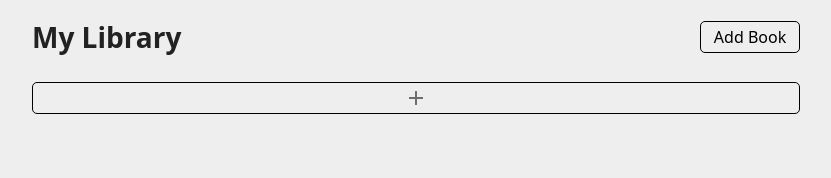
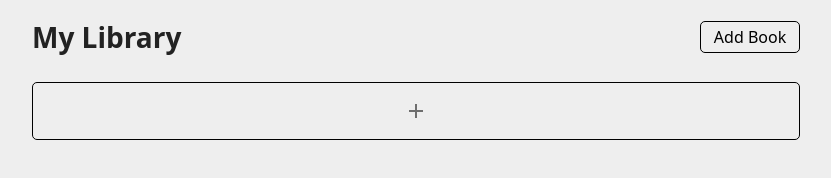
Before and after one commit to mhmkhizar/my-library, a plain HTML site: page index.html in a window 1280 px wide. Shown: the whole page, without its empty margins (224-1055 px from the left). Drawn offline with Linux system fonts and the light colour scheme.

Commit message:
Refactor button and icon styles for improved layout and consistency

```diff
--- a/styles.css
+++ b/styles.css
@@ -117,6 +117,13 @@ body {
   height: 1.25em;
 }
 
+/* .icon.plus-icon {
+  width: 5em;
+  height: 5em;
+  fill: black;
+  opacity: 1;
+} */
+
 .button {
   padding: 0.2em 0.8em;
   border-radius: 5px;
@@ -193,6 +200,10 @@ input[type="checkbox"] {
 
 .main-header .primary-heading {
   font-size: 2.8rem;
+}
+
+.button.add-book-bar {
+  padding: 1.6rem 0;
 }
 
 .main-content {
```
